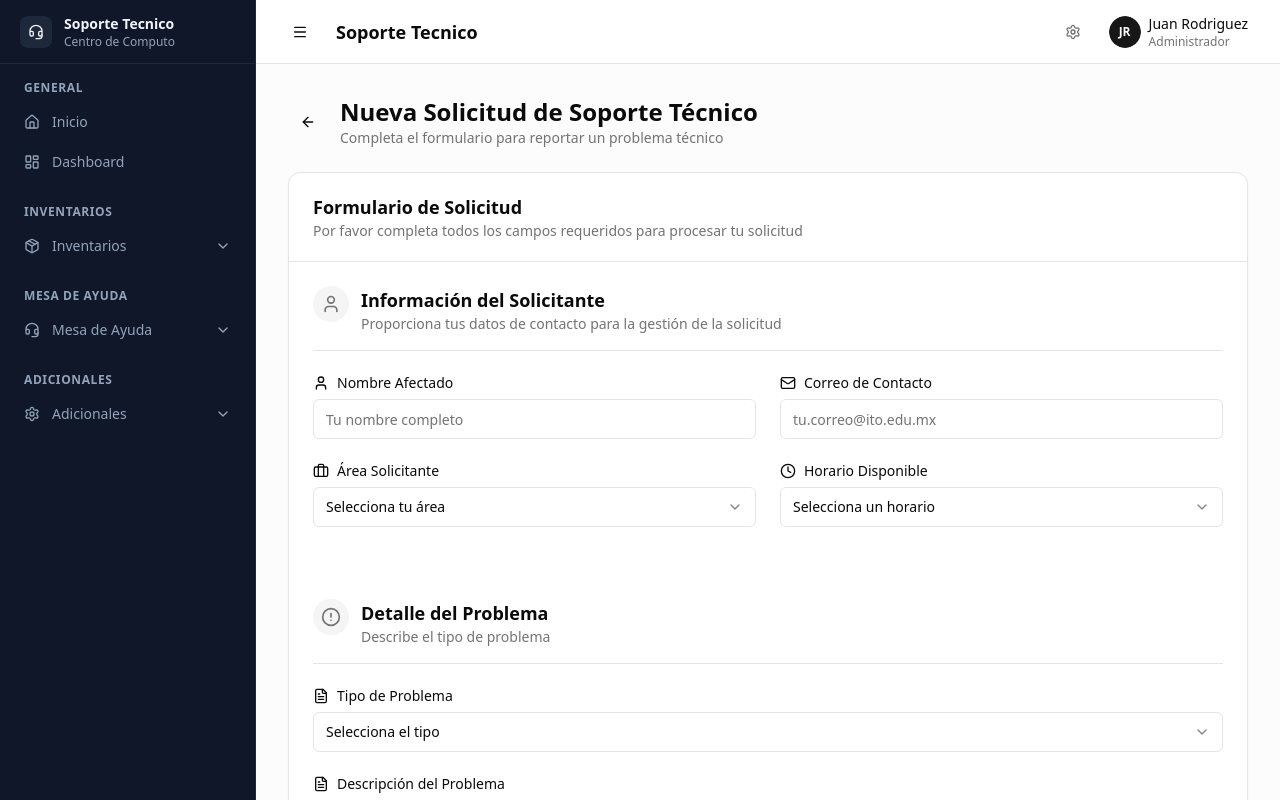
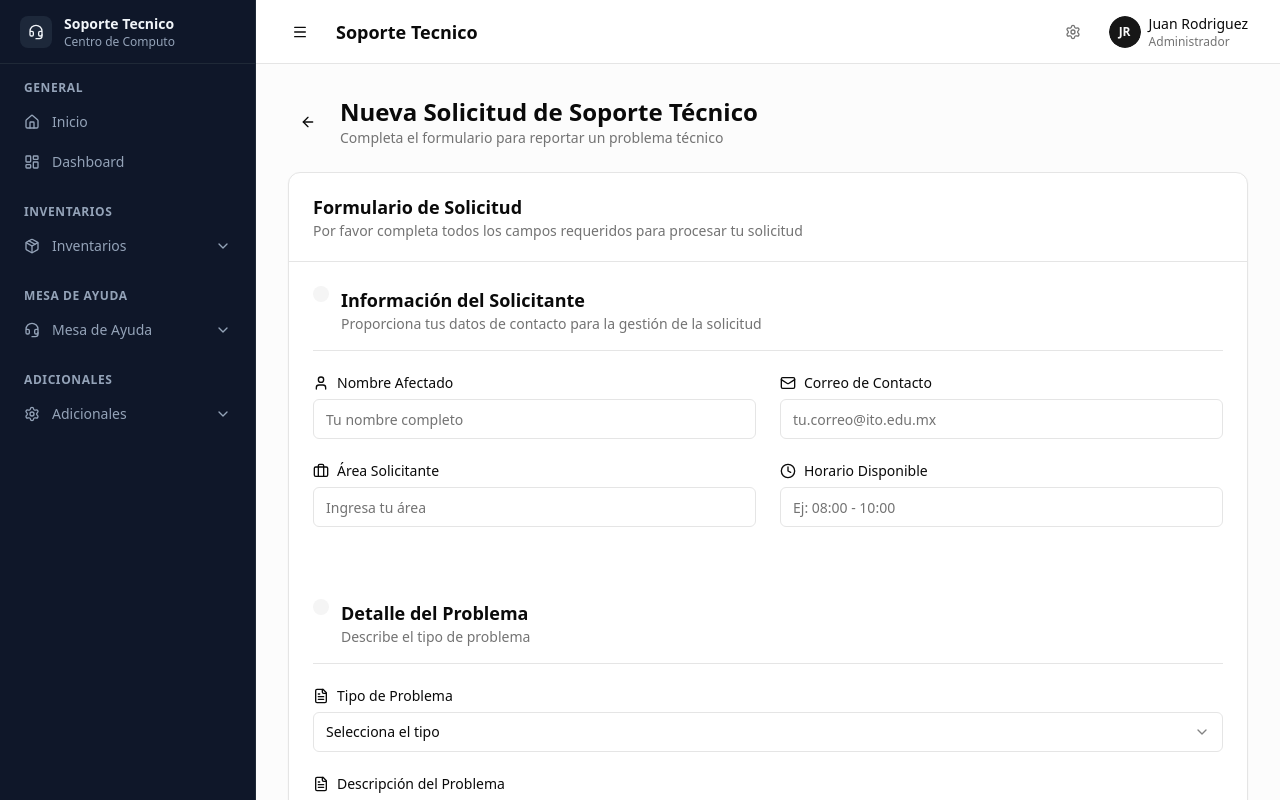
Before and after one commit to AlexDro360/v0-support-ticket-dashboard, a Next.js app: page /soporte/nueva-solicitud in a window 1280 px wide. Shown: the top 800 px of the page. Built offline with nearby package versions, Linux system fonts and the light colour scheme.

Commit message:
feat: simplify tech support form by removing section icons and changing selects to text inputs\n\nRemove section icons and update fields to text inputs for custom values.

```diff
--- a/components/support-ticket-form.tsx
+++ b/components/support-ticket-form.tsx
@@ -155,7 +155,6 @@ export function SupportTicketForm() {
       <div>
         <div className="mb-4 flex items-start gap-3">
           <div className="rounded-full bg-muted p-2">
-            <User className="h-5 w-5 text-muted-foreground" />
           </div>
           <div>
             <h3 className="text-base font-semibold text-foreground sm:text-lg">Información del Solicitante</h3>
@@ -205,18 +204,14 @@ export function SupportTicketForm() {
                 <Briefcase className="h-4 w-4" />
                 Área Solicitante
               </Label>
-              <Select value={formData.areaSolicitante} onValueChange={(value) => handleSelectChange('areaSolicitante', value)}>
-                <SelectTrigger id="areaSolicitante">
-                  <SelectValue placeholder="Selecciona tu área" />
-                </SelectTrigger>
-                <SelectContent>
-                  {AREAS.map(area => (
-                    <SelectItem key={area} value={area}>
-                      {area}
-                    </SelectItem>
-                  ))}
-                </SelectContent>
-              </Select>
+              <Input
+                id="areaSolicitante"
+                name="areaSolicitante"
+                placeholder="Ingresa tu área"
+                value={formData.areaSolicitante}
+                onChange={handleInputChange}
+                required
+              />
             </div>
 
             {/* Horario Disponible */}
@@ -225,18 +220,14 @@ export function SupportTicketForm() {
                 <Clock className="h-4 w-4" />
                 Horario Disponible
               </Label>
-              <Select value={formData.horarioDisponible} onValueChange={(value) => handleSelectChange('horarioDisponible', value)}>
-                <SelectTrigger id="horarioDisponible">
-                  <SelectValue placeholder="Selecciona un horario" />
-                </SelectTrigger>
-                <SelectContent>
-                  {HORARIOS.map(horario => (
-                    <SelectItem key={horario} value={horario}>
-                      {horario}
-                    </SelectItem>
-                  ))}
-                </SelectContent>
-              </Select>
+              <Input
+                id="horarioDisponible"
+                name="horarioDisponible"
+                placeholder="Ej: 08:00 - 10:00"
+                value={formData.horarioDisponible}
+                onChange={handleInputChange}
+                required
+              />
             </div>
           </div>
         </div>
@@ -246,7 +237,6 @@ export function SupportTicketForm() {
       <div className="pt-8 sm:pt-12">
         <div className="mb-4 flex items-start gap-3">
           <div className="rounded-full bg-muted p-2">
-            <AlertCircle className="h-5 w-5 text-muted-foreground" />
           </div>
           <div>
             <h3 className="text-base font-semibold text-foreground sm:text-lg">Detalle del Problema</h3>
```
